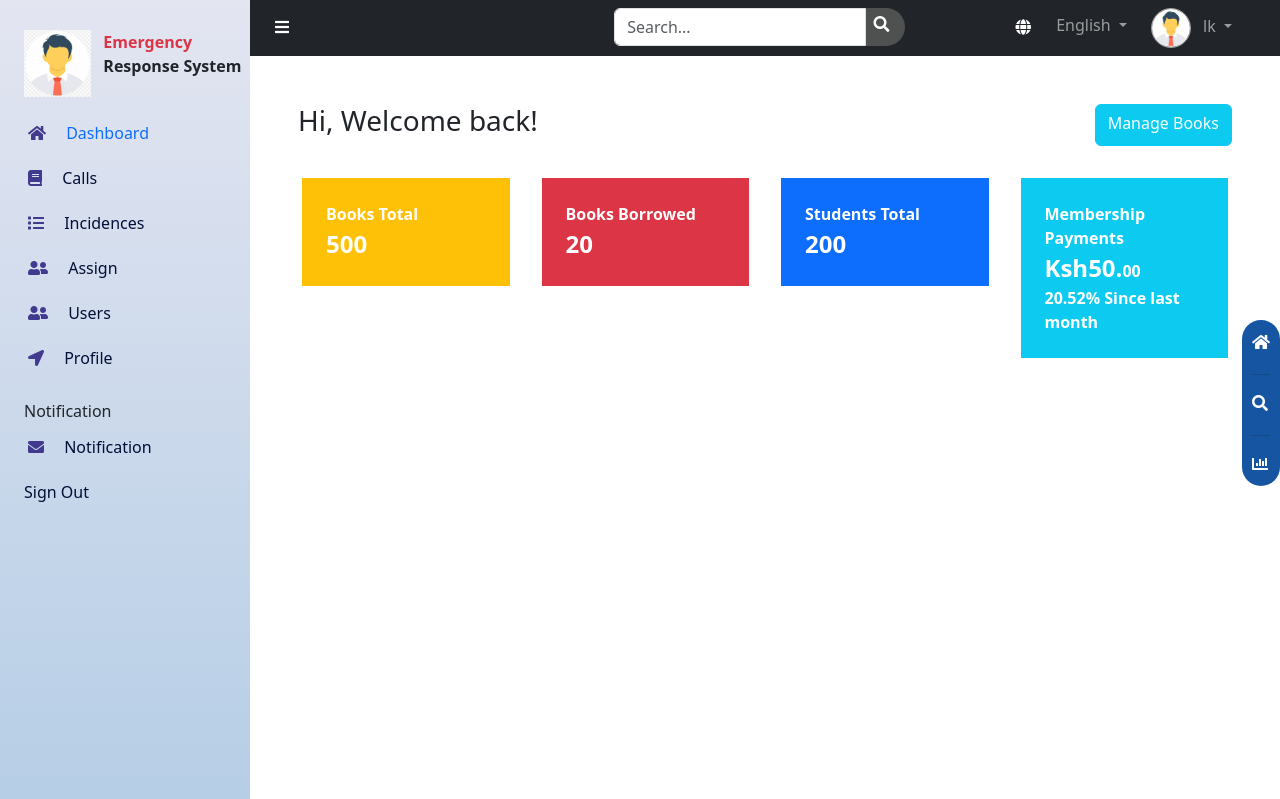
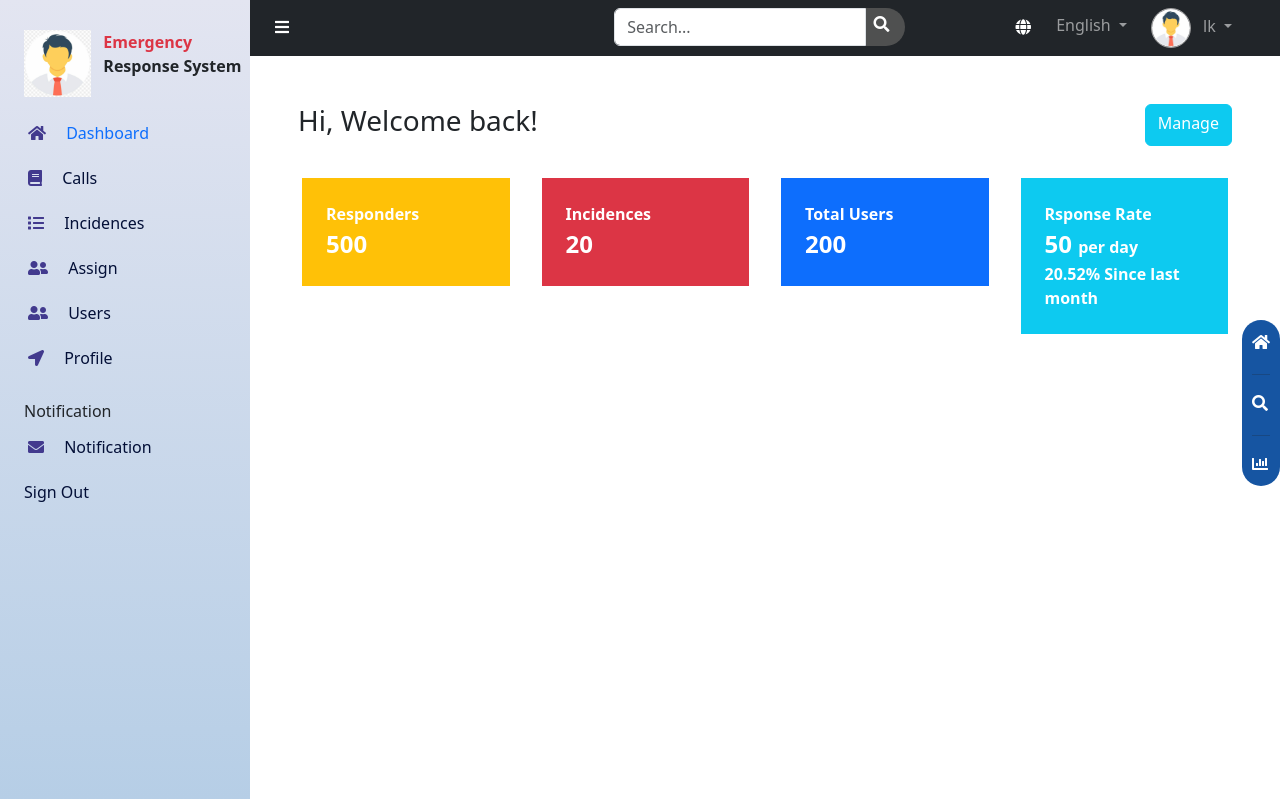
Before and after one commit to Kiprotich-Code/emergency_response_system, a Django app: page /admins/ in a window 1280 px wide. Shown: the top 799 px of the page. Run offline with Django 4.2, Linux system fonts and the light colour scheme; a user stored in the database is signed in; some libraries are stand-ins or nearby versions.

Commit message:
createsuper

```diff
--- a/administrator/templates/dashboard.html
+++ b/administrator/templates/dashboard.html
@@ -96,7 +96,7 @@
                 </div>
                 <div class="col-lg-3 d-flex justify-content-end">
                     <a href="" class="btn btn-info ms-1 text-white">
-                        Manage Books
+                        Manage
                     </a>
                 </div>
             </div>
@@ -104,7 +104,7 @@
             <div class="row">
                 <div class="col-lg-3 p-3">
                     <div class="bg-warning p-4 text-white mb-3">
-                        <p class="mb-0 fw-bold">Books Total</p>
+                        <p class="mb-0 fw-bold">Responders</p>
                         <p class="mb-0 font-24 fw-bold">
                             500
                         </p>
@@ -114,7 +114,7 @@
 
                 <div class="col-lg-3 p-3">
                     <div class="bg-danger p-4 text-white mb-3">
-                        <p class="mb-0 fw-bold">Books Borrowed</p>
+                        <p class="mb-0 fw-bold">Incidences</p>
                         <p class="mb-0 font-24 fw-bold">
                             20
                         </p>
@@ -123,7 +123,7 @@
 
                 <div class="col-lg-3 p-3">
                     <div class="bg-primary p-4 text-white mb-3">
-                        <p class="mb-0 fw-bold">Students Total</p>
+                        <p class="mb-0 fw-bold">Total Users</p>
                         <p class="mb-0 font-24 fw-bold">
                             200
                         </p>
@@ -132,9 +132,9 @@
 
                 <div class="col-lg-3 p-3">
                     <div class="bg-info p-4 text-white mb-3">
-                        <p class="mb-0 fw-bold">Membership Payments</p>
+                        <p class="mb-0 fw-bold">Rsponse Rate</p>
                         <p class="mb-0 font-24 fw-bold">
-                            Ksh50.<span class="font-16">00</span>
+                            50 <span class="font-16"> per day</span>
                         </p>
                         <p class="mb-0 fw-bold">
                             20.52% Since last month
```
Also changed, not shown: administrator/forms.py (line endings or trailing spaces), db.sqlite3 (deleted).
